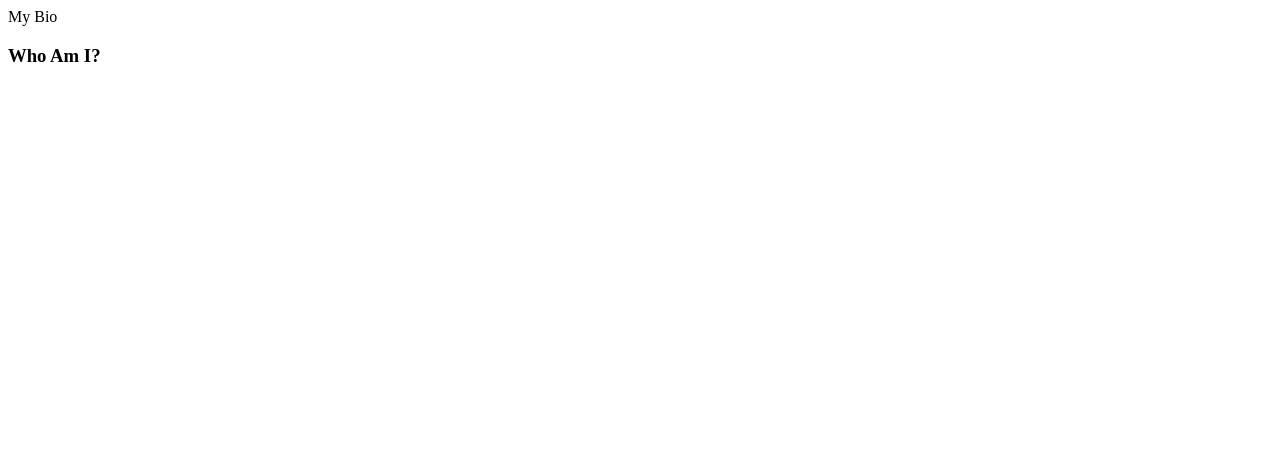
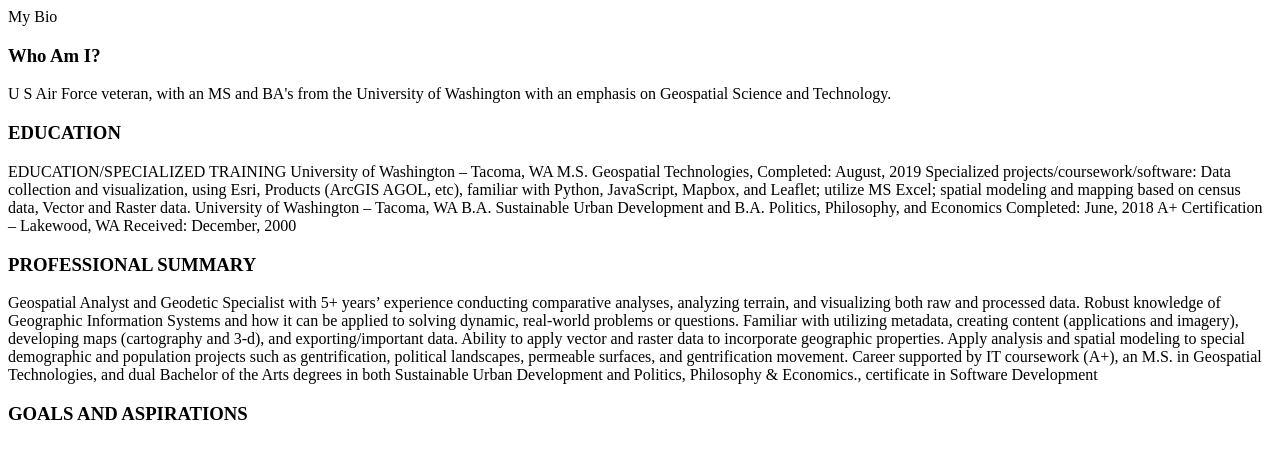
Before and after one commit to Bhattb2/201_Lab2, a plain HTML site: page index.html in a window 1280 px wide. Drawn offline with Linux system fonts and the light colour scheme.

Commit message:
updated repo

```diff
--- a/index.html
+++ b/index.html
@@ -10,8 +10,33 @@
         <header>My Bio</header>
         <h3>Who Am I?</h3>
         <p>
+            U S Air Force veteran, with an MS and BA's from the University of Washington with an emphasis on Geospatial Science and Technology.
+        </p>
 
+        <h3>EDUCATION</h3>
+        <p>
+            EDUCATION/SPECIALIZED TRAINING
+                University of Washington – Tacoma, WA
+                    M.S. Geospatial Technologies, Completed: August, 2019
+                Specialized projects/coursework/software: Data collection and visualization, using Esri, Products (ArcGIS AGOL, etc), familiar with Python, JavaScript, Mapbox, and Leaflet; utilize MS Excel; spatial modeling and mapping based on census data, Vector and Raster data.
+                University of Washington – Tacoma, WA
+                    B.A. Sustainable Urban Development and B.A. Politics, Philosophy, and Economics
+                    Completed: June, 2018
+                A+ Certification – Lakewood, WA
+                    Received: December, 2000
         </p>
+
+        <h3>PROFESSIONAL SUMMARY</h3>
+        <p>
+                Geospatial Analyst and Geodetic Specialist with 5+ years’ experience conducting comparative analyses, analyzing terrain, and visualizing both raw and processed data. Robust knowledge of Geographic Information Systems and how it can be applied to solving dynamic, real-world problems or questions. Familiar with utilizing metadata, creating content (applications and imagery), developing maps (cartography and 3-d), and exporting/important data. Ability to apply vector and raster data to incorporate geographic properties. Apply analysis and spatial modeling to special demographic and population projects such as gentrification, political landscapes, permeable surfaces, and gentrification movement. Career supported by IT coursework (A+), an M.S. in Geospatial Technologies, and dual Bachelor of the Arts degrees in both Sustainable Urban Development and Politics, Philosophy & Economics., certificate in Software Development
+        </p>
+
+        <h3>GOALS AND ASPIRATIONS</h3>
+        <P>
+
+
+        </P>
+
 
 
 
```
